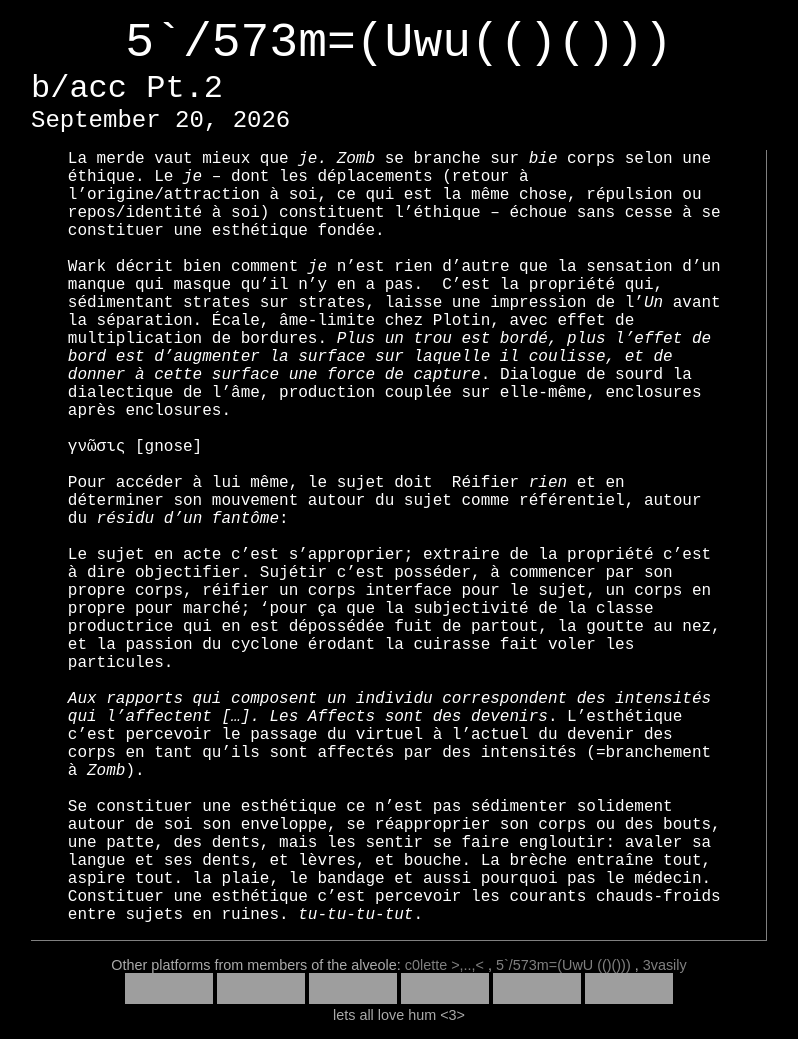
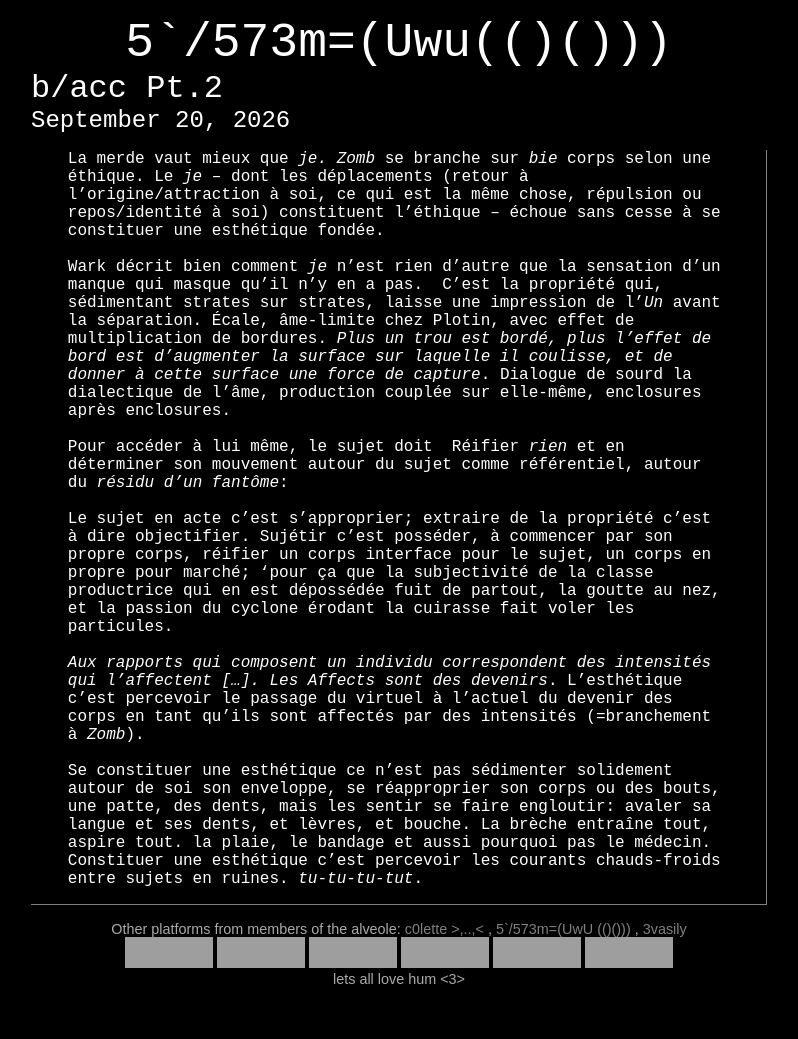
Before and after one commit to alain333/myblog, a Jekyll site: the page built from _posts/Philosophy/2026-09-20-postgnosticism.md, in a window 1280 px wide, cut to the strip 0-1039 px from the top of the page. Shown: the whole strip, without its empty margins (241-1039 px from the left). Built offline with Jekyll 4.4.1, drawn with Linux system fonts in a browser that asks for light colours; after the commit the page ends 1003 px from its top, so only the background shows below that; grey boxes are pictures that could not be loaded.

Commit message:
Update 2026-09-20-postgnosticism.md

```diff
--- a/_posts/Philosophy/2026-09-20-postgnosticism.md
+++ b/_posts/Philosophy/2026-09-20-postgnosticism.md
@@ -11,8 +11,6 @@ La merde vaut mieux que *je. Zomb* se branche sur *bie* corps selon une éthique
 <br><br>
 Wark décrit bien comment *je* n’est rien d'autre que la sensation d’un manque qui masque qu’il n’y en a pas.  C’est la propriété qui, sédimentant strates sur strates, laisse une impression de l’*Un* avant la séparation. Écale, âme-limite chez Plotin, avec effet de multiplication de bordures. *Plus un trou est bordé, plus l’effet de bord est d’augmenter la surface sur laquelle il coulisse, et de donner à cette surface une force de capture*. Dialogue de sourd la dialectique de l’âme, production couplée sur elle-même, enclosures après enclosures.
 <br><br>
-γνῶσις [gnose]
-<br><br>
 Pour accéder à lui même, le sujet doit
 Réifier *rien* et en déterminer son mouvement autour du sujet comme référentiel, autour du *résidu d’un fantôme*:
 <br><br>
```
